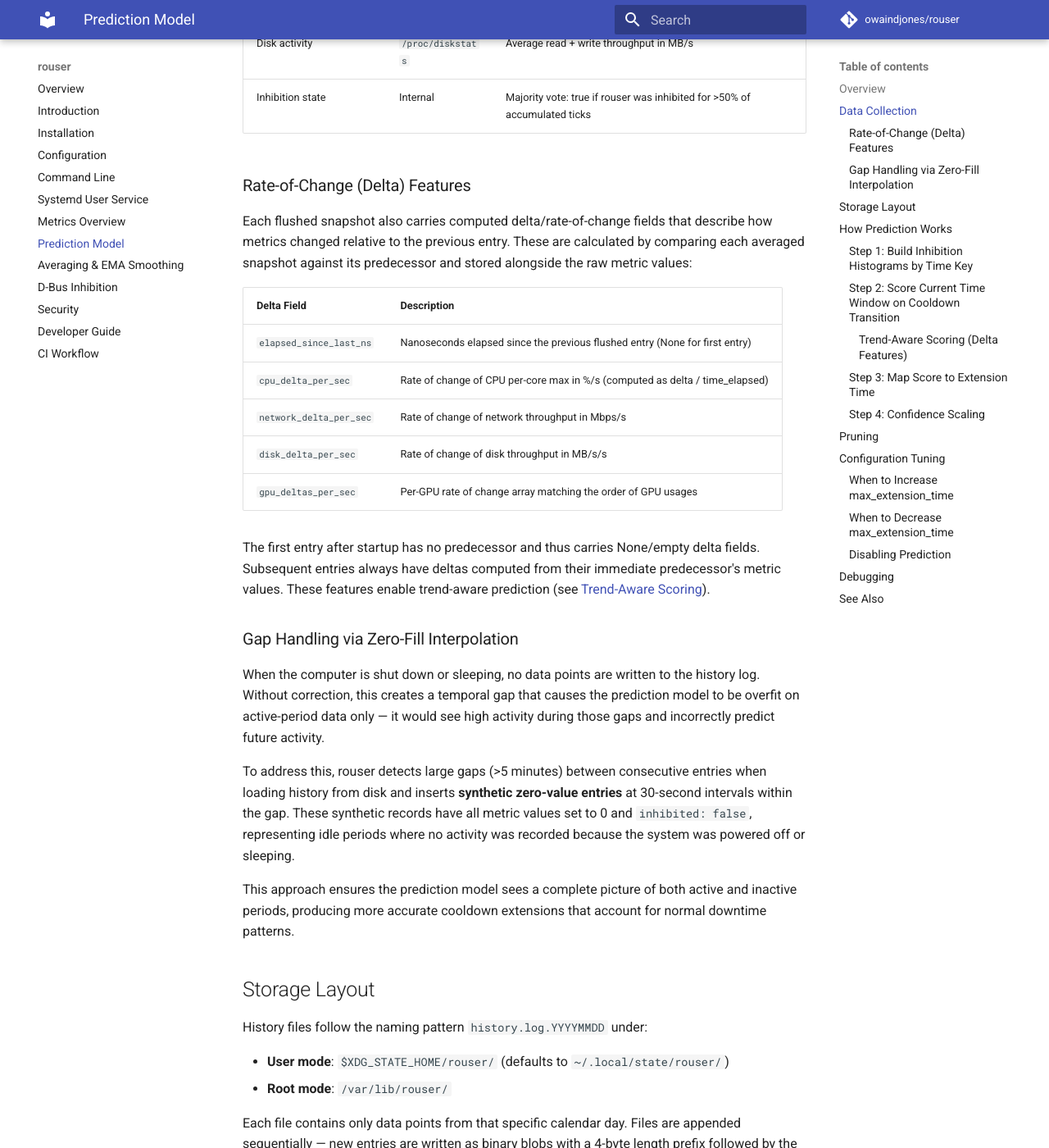
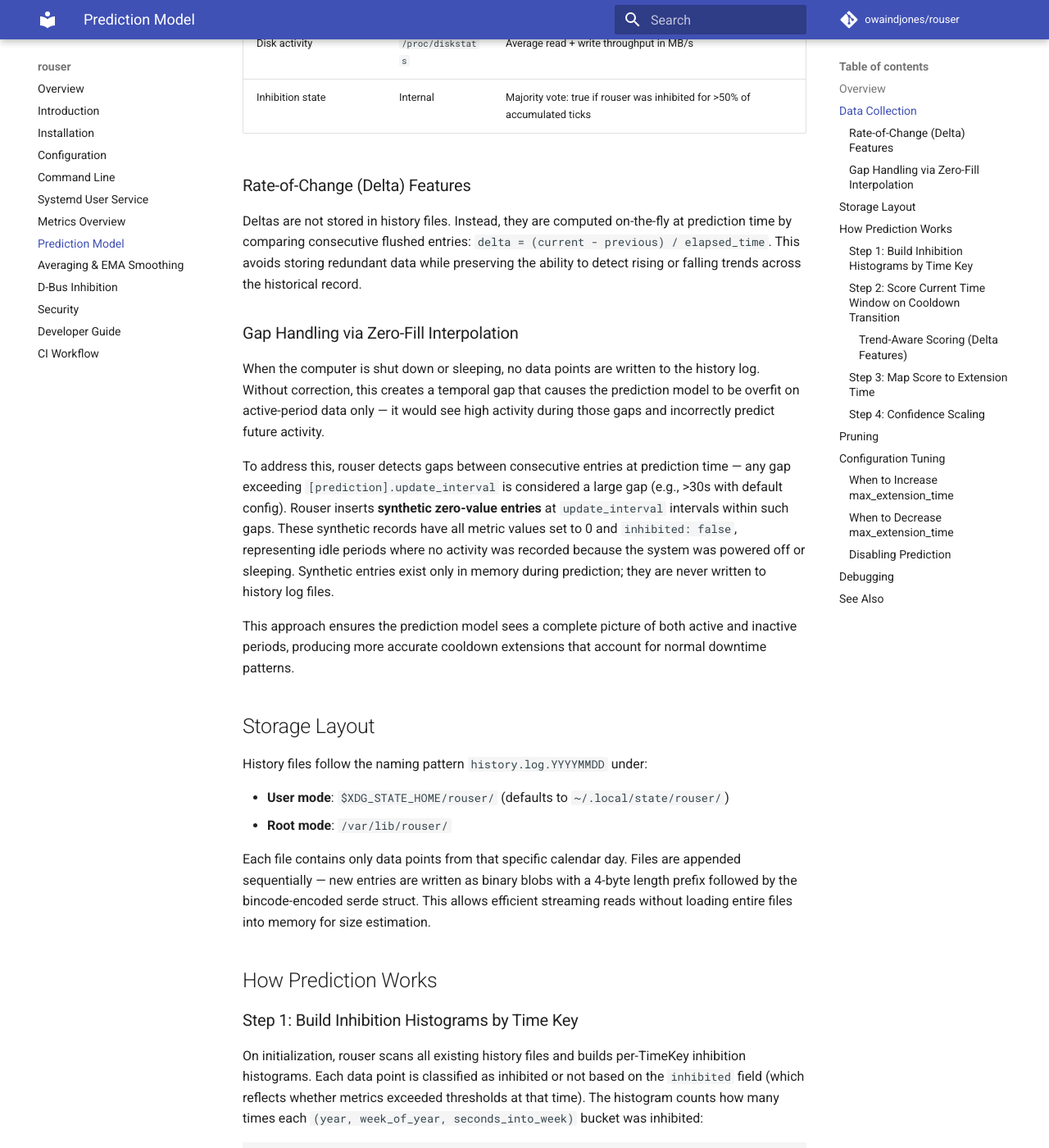
Before and after one commit to owaindjones/rouser, an MkDocs documentation site: the page built from docs/prediction-model.md, in a window 1280 px wide and 1400 px high, scrolled down 1201 px. Shown: the whole window at 82% size. Built offline with MkDocs 1.6.1 and Material for MkDocs 9.7.7, drawn with Linux system fonts in a browser that asks for light colours; comment, search, counter and statistics services are not loaded; some of the changed text lies outside the part shown.

Commit message:
docs(prediction): fix stale references to removed constants and old behavior
Update docs/prediction-model.md: replace hard-coded '>5 minutes' and '30-second
intervals' with references to [prediction].update_interval config. Remove delta
fields storage table — deltas are now computed on-the-fly at prediction time, not
stored in history files. Replace '20 most recent entries' description with
timestamp-based window using max_extension_time. Clarify that synthetic gap-filled
entries exist only in memory during prediction.

```diff
--- a/docs/prediction-model.md
+++ b/docs/prediction-model.md
@@ -30,23 +30,13 @@ Each averaged snapshot contains:
 
 ### Rate-of-Change (Delta) Features
 
-Each flushed snapshot also carries computed delta/rate-of-change fields that describe how metrics changed relative to the previous entry. These are calculated by comparing each averaged snapshot against its predecessor and stored alongside the raw metric values:
-
-| Delta Field | Description |
-|-------------|-------------|
-| `elapsed_since_last_ns` | Nanoseconds elapsed since the previous flushed entry (None for first entry) |
-| `cpu_delta_per_sec` | Rate of change of CPU per-core max in %/s (computed as delta / time_elapsed) |
-| `network_delta_per_sec` | Rate of change of network throughput in Mbps/s |
-| `disk_delta_per_sec` | Rate of change of disk throughput in MB/s/s |
-| `gpu_deltas_per_sec` | Per-GPU rate of change array matching the order of GPU usages |
-
-The first entry after startup has no predecessor and thus carries None/empty delta fields. Subsequent entries always have deltas computed from their immediate predecessor's metric values. These features enable trend-aware prediction (see [Trend-Aware Scoring](#trend-aware-scoring)).
+Deltas are not stored in history files. Instead, they are computed on-the-fly at prediction time by comparing consecutive flushed entries: `delta = (current - previous) / elapsed_time`. This avoids storing redundant data while preserving the ability to detect rising or falling trends across the historical record.
 
 ### Gap Handling via Zero-Fill Interpolation
 
 When the computer is shut down or sleeping, no data points are written to the history log. Without correction, this creates a temporal gap that causes the prediction model to be overfit on active-period data only — it would see high activity during those gaps and incorrectly predict future activity.
 
-To address this, rouser detects large gaps (>5 minutes) between consecutive entries when loading history from disk and inserts **synthetic zero-value entries** at 30-second intervals within the gap. These synthetic records have all metric values set to 0 and `inhibited: false`, representing idle periods where no activity was recorded because the system was powered off or sleeping.
+To address this, rouser detects gaps between consecutive entries at prediction time — any gap exceeding `[prediction].update_interval` is considered a large gap (e.g., >30s with default config). Rouser inserts **synthetic zero-value entries** at `update_interval` intervals within such gaps. These synthetic records have all metric values set to 0 and `inhibited: false`, representing idle periods where no activity was recorded because the system was powered off or sleeping. Synthetic entries exist only in memory during prediction; they are never written to history log files.
 
 This approach ensures the prediction model sees a complete picture of both active and inactive periods, producing more accurate cooldown extensions that account for normal downtime patterns.
 
@@ -95,13 +85,15 @@ score = min(ratio * 0.5, 1.0)    # Scales above 0.5 for above-average hours
 
 In addition to the histogram-based inhibition scoring, rouser examines rate-of-change patterns from recent history entries when making predictions. This trend signal provides an additional dimension beyond pure time-key matching — it captures whether system activity is currently **rising** or **falling**, which helps distinguish between a temporary dip during active work versus genuine inactivity.
 
-When `predict_cooldown()` is called, rouser reads the 20 most recent history entries and computes trend signals from their delta features:
+When `predict_cooldown()` is called, rouser selects all history entries within a timestamp window — entries where `timestamp >= current_time - max_extension_time` (e.g., the last hour with default config). From these it:
 
-1. Collects up to 20 most recent entries with populated delta fields
-2. Computes average CPU rate-of-change (delta per second) across entries that have deltas
-3. Computes average network I/O rate-of-change similarly
+1. Filters out synthetic zero-value gap-filled entries (all metrics at 0)
+2. Computes on-the-fly deltas between consecutive real entries (`(current - previous) / elapsed_time`)
+3. Averages CPU rate-of-change and network I/O rate-of-change across the entry pairs
 4. Normalizes both trends to a -0.2..=+0.2 adjustment range
 5. Multiplies the base inhibition score by `(1 + cpu_trend + net_trend)`
+
+The number of entries used depends on how frequently ticks are recorded within the window — there is no fixed cap like "20 most recent". This ensures consistent temporal coverage regardless of tick frequency or gaps in data.
 
 The trend multiplier is bounded between 0.5 and 1.4, meaning rising activity can increase the prediction extension by up to 40%, while falling activity can reduce it by up to 50%. If metrics are trending upward during a period that was historically active at this time of day, rouser extends the cooldown further — anticipating renewed activity is likely. Conversely, if usage is declining toward idle, the extension is reduced since a release from inhibition is less risky.
 
@@ -183,8 +175,8 @@ RUST_LOG=debug rouser --dry-run
 
 Key log messages:
 
-- **Startup**: `Loaded N history entries from ...` followed by `Prediction model initialized with M historical data points` — shows raw entries loaded and post-gap-filling count (M >= N since synthetic zero-fill entries are inserted for sleep/shutdown gaps)
-- **Per-interval flush**: `Flushed averaged snapshot #N (CPU max=X.X%, net=X.XXMB/s, disk=X.XXMB/s, time=year=Y week=W sec=S, accumulated_ticks=N)` — logged when accumulated metrics are written as one averaged entry after N ticks; delta fields are computed from the previous flushed entry
+- **Startup**: `Loaded N history entries from ...` followed by `Prediction model initialized with M historical data points` — shows raw entries loaded; gap-filling and trend computation happen at prediction time, not during startup
+- **Per-interval flush**: `Flushed averaged snapshot #N (CPU max=X.X%, net=X.XXMB/s, disk=X.XXMB/s, time=year=Y week=W sec=S, accumulated_ticks=N)` — logged when accumulated metrics are written as one averaged entry after N ticks; deltas are computed on-the-fly at prediction time from consecutive flushed entries
 - **Pruning activity**: Per-file debug lines when files are removed, plus an info-level summary once per day with `Pruned N old history files (retention: ...)`
 - **Prediction query**: `Predicted cooldown: +Xdur (base_score=S.SS, trend_multiplier=T.TT, adjusted_score=S.SS, time=year=Y week=W sec=S, data_points=N, confidence=C.CC)` — shown when transitioning from inhibited to below-threshold state; includes the base inhibition score and the trend multiplier applied from delta features
 
```
